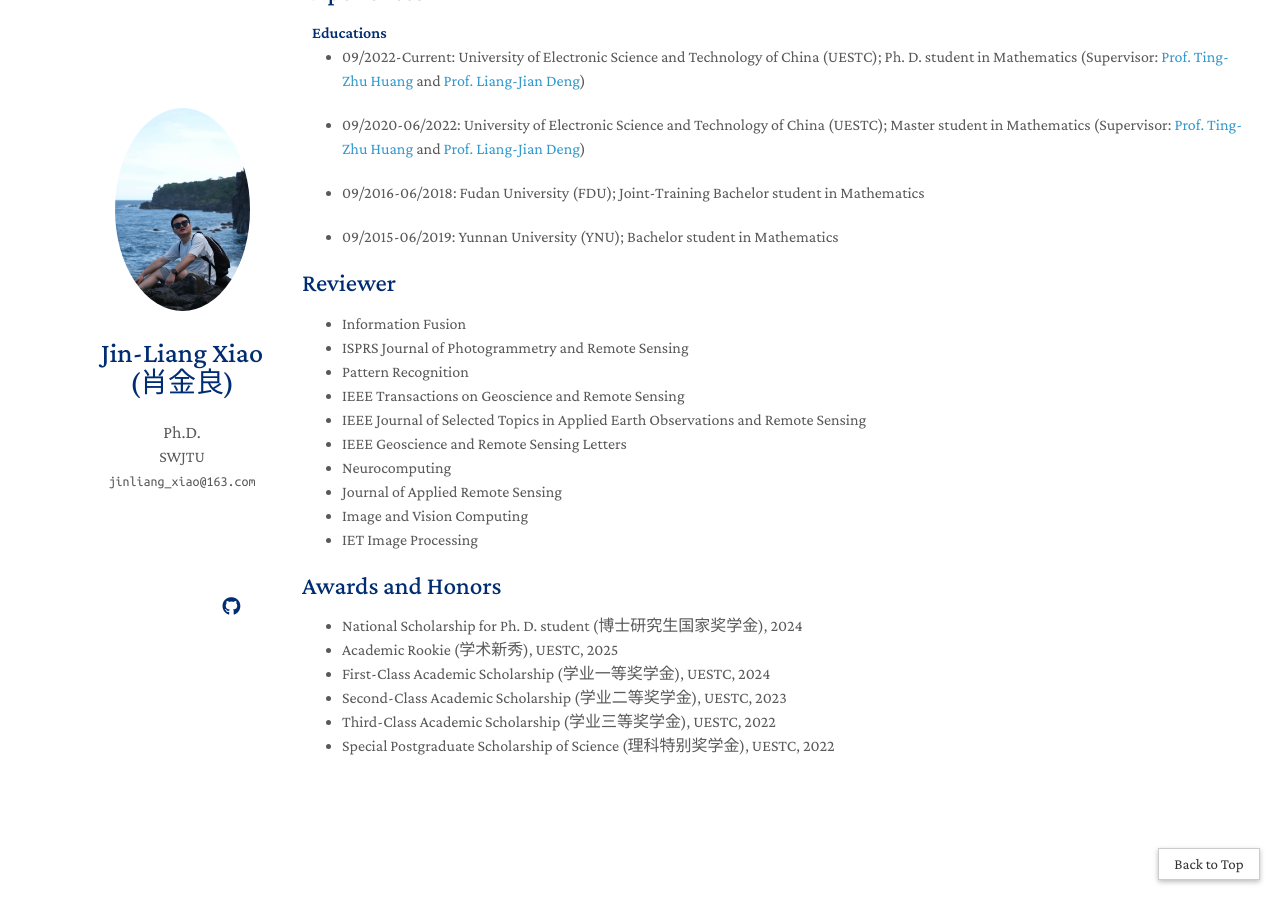
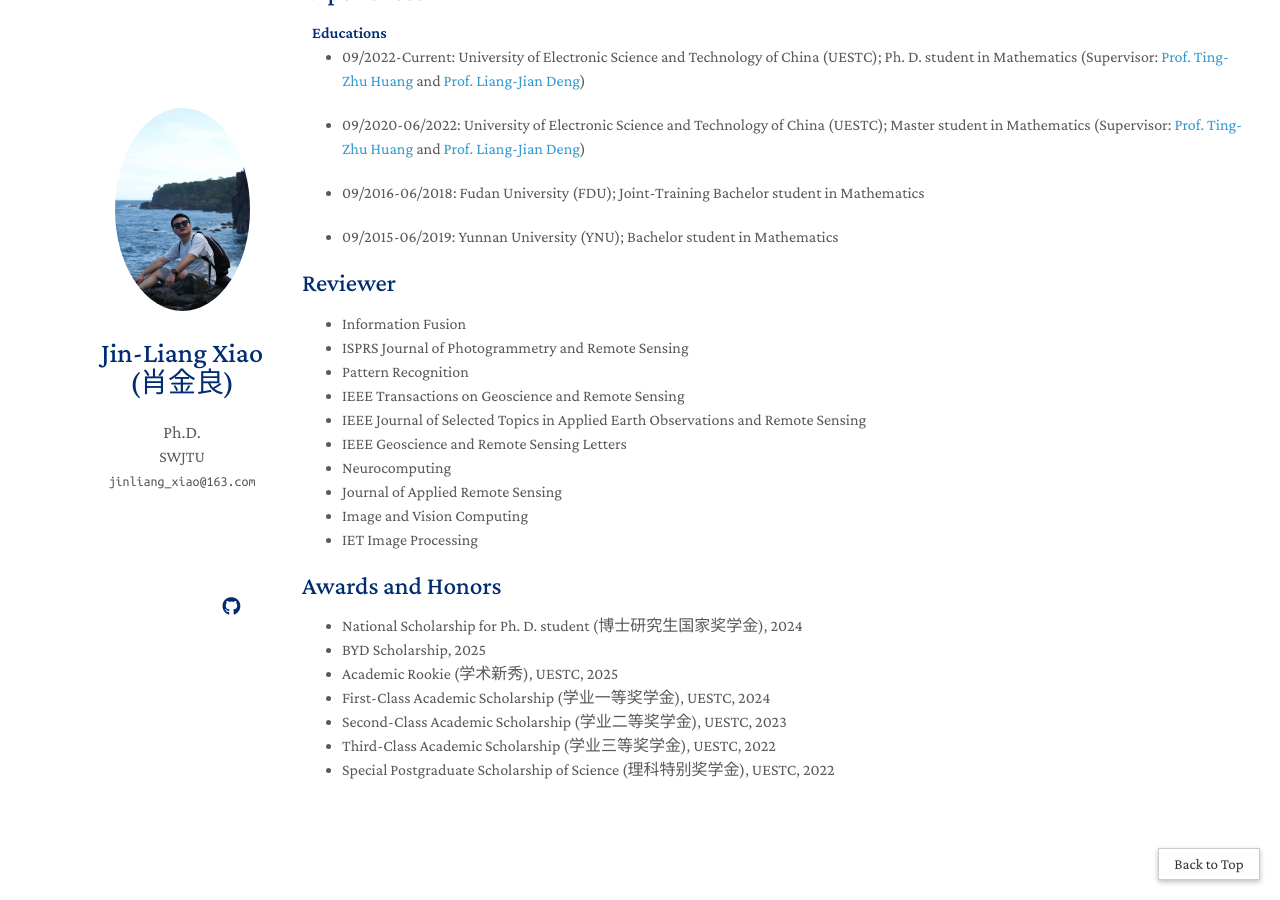
Before and after one commit to Jin-liangXiao/Jin-liangXiao.github.io, a Jekyll site: the page built from index.md, in a window 1280 px wide and 900 px high, scrolled down 2083 px. Built offline with Jekyll 4.4.1, drawn with Linux system fonts in a browser that asks for light colours; nearby versions of some CDN libraries; a style sheet for code colours, icons or effects is not loaded; our own code applies the rules of GitHub Pages for plain Markdown files.

Commit message:
Update services.md

```diff
--- a/_includes/services.md
+++ b/_includes/services.md
@@ -40,6 +40,7 @@
 
 <ul>
   <li>National Scholarship for Ph. D. student (博士研究生国家奖学金), 2024</li>
+  <li>BYD Scholarship, 2025</li>
   <li>Academic Rookie (学术新秀), UESTC, 2025</li>
   <li>First-Class Academic Scholarship (学业一等奖学金), UESTC, 2024</li>
   <li>Second-Class Academic Scholarship (学业二等奖学金), UESTC, 2023</li>
```
